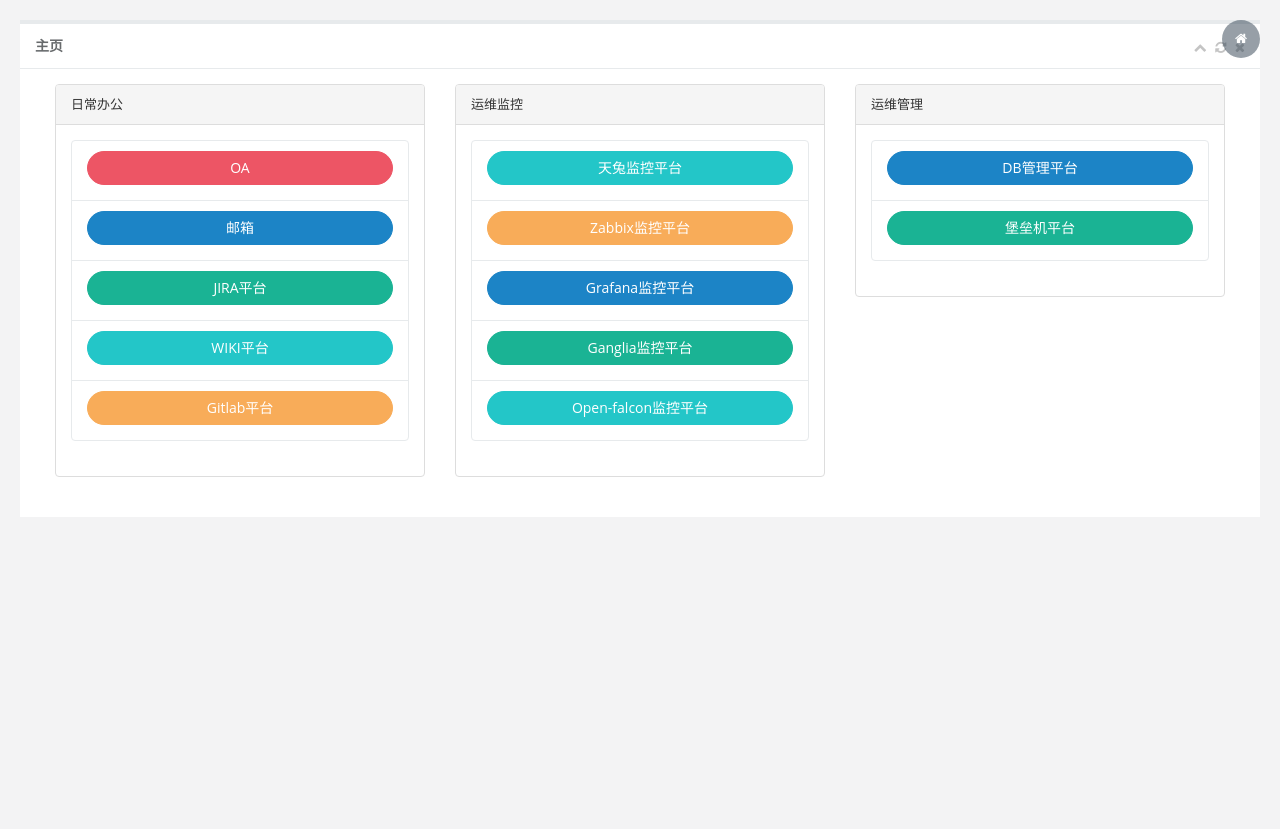
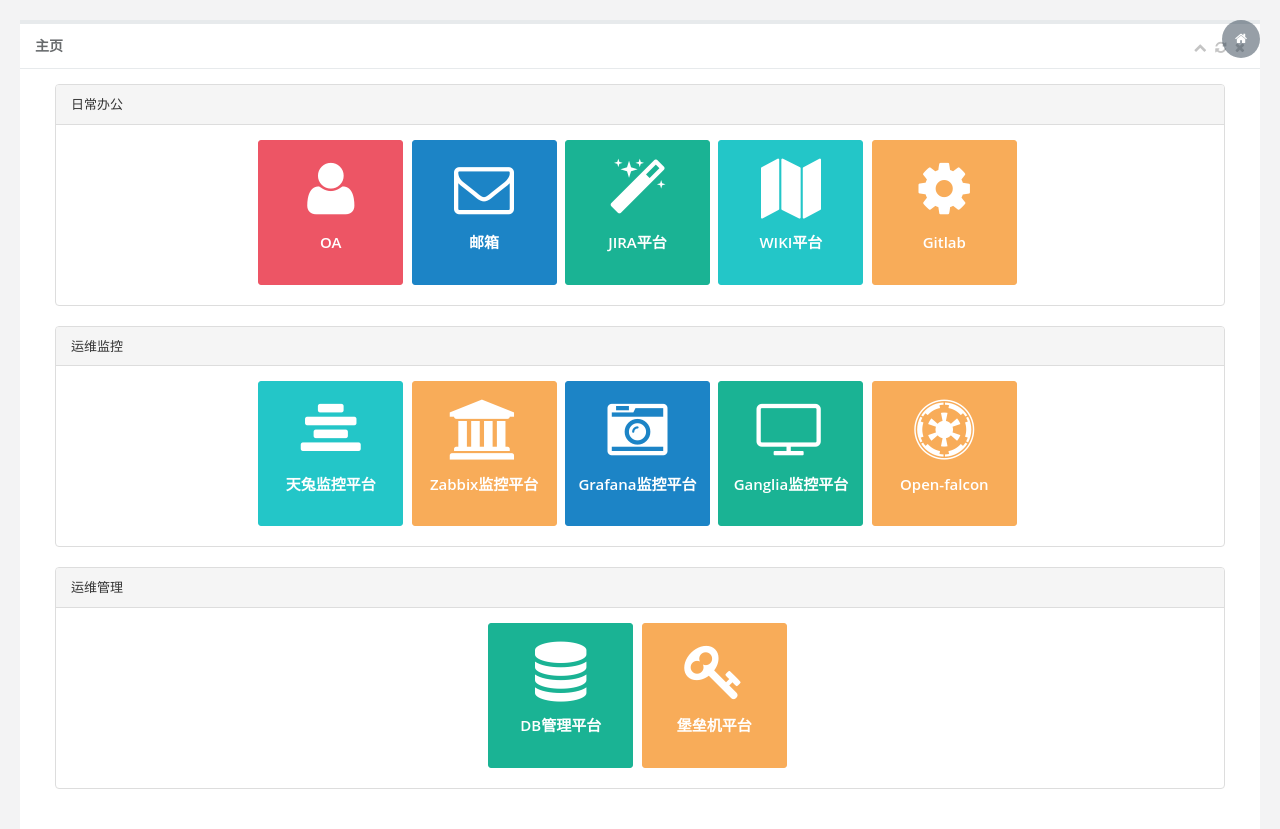
Before and after one commit to wqqsukida/wcrm, a Django app: page /index_v3/ in a window 1280 px wide. Before the commit the page ends 477 px from the top, so only its background shows below. Run offline with Django 3.2, Linux system fonts and the light colour scheme; some libraries are stand-ins or nearby versions.

Commit message:
修改首页应用按钮

```diff
--- /dev/null
+++ b/static/css/index_v3.css
@@ -0,0 +1,16 @@
+.button_box {
+    width: 145px;
+    height: 145px;
+    overflow: hidden;
+    margin: 0 5px 5px 0;
+    text-align: center;
+    font-size: 15px;
+    font-weight: 600;
+}
+.button_box .fa{
+    display: block;
+    line-height: inherit
+}
+.panel-body{
+    text-align: center;
+}
--- a/templates/index_v3.html
+++ b/templates/index_v3.html
@@ -25,7 +25,7 @@
 
     <link href="/static/css/animate.min.css" rel="stylesheet">
     <link href="/static/css/style.min862f.css?v=4.1.0" rel="stylesheet">
-
+    <link rel="stylesheet" href="/static/css/index_v3.css">
 </head>
 
 <body class="gray-bg">
@@ -48,73 +48,78 @@
                     </div>
 
                     <div class="ibox-content col-sm-12">
-                        <div class="col-sm-4">
+                        <div class="col-sm-12">
                             <div class="panel panel-default">
                                 <div class="panel-heading">
                                         日常办公
                                 </div>
                                 <div class="panel-body">
-                                    <ul class="list-group">
-                                        <li class="list-group-item">
-                                            <a class="btn btn-danger btn-rounded btn-block"  href="#"> OA</a>
-                                        </li>
-                                        <li class="list-group-item">
-                                            <a class="btn btn-success btn-rounded btn-block"  href="#"> 邮箱</a>
-                                        </li>
-                                        <li class="list-group-item">
-                                            <a class="btn btn-primary btn-rounded btn-block"  href="#"> JIRA平台</a>
-                                        </li>
-                                        <li class="list-group-item">
-                                            <a class="btn btn-info btn-rounded btn-block"  href="#"> WIKI平台</a>
-                                        </li>
-                                        <li class="list-group-item">
-                                            <a class="btn btn-warning btn-rounded btn-block"  href="#"> Gitlab平台</a>
-                                        </li>
-
-                        </ul>
+                                    <a href="#" class="button_box btn btn-danger">
+                                        <i class="fa fa-user fa-4x"></i>
+                                        OA
+                                    </a>
+                                    <a href="#" class="button_box btn btn-success">
+                                        <i class="fa fa-envelope-o fa-4x"></i>
+                                        邮箱
+                                    </a>
+                                    <a href="#" class="button_box btn btn-primary">
+                                        <i class="fa fa-magic fa-4x"></i>
+                                        JIRA平台
+                                    </a>
+                                    <a href="#" class="button_box btn btn-info">
+                                        <i class="fa fa-map fa-4x"></i>
+                                        WIKI平台
+                                    </a>
+                                    <a href="#" class="button_box btn btn-warning">
+                                        <i class="fa fa-cog fa-4x"></i>
+                                        Gitlab
+                                    </a>
                                 </div>
                                 </div>
                         </div>
-                        <div class="col-sm-4">
+                        <div class="col-sm-12">
                             <div class="panel panel-default">
                                 <div class="panel-heading">
                                         运维监控
                                 </div>
                                 <div class="panel-body">
-                                    <ul class="list-group">
-                                        <li class="list-group-item">
-                                            <a class="btn btn-info btn-rounded btn-block"  href="#"> 天兔监控平台</a>
-                                        </li>
-                                        <li class="list-group-item">
-                                            <a class="btn btn-warning btn-rounded btn-block"  href="#"> Zabbix监控平台</a>
-                                        </li>
-                                        <li class="list-group-item">
-                                            <a class="btn btn-success btn-rounded btn-block"  href="#"> Grafana监控平台</a>
-                                        </li>
-                                        <li class="list-group-item">
-                                            <a class="btn btn-primary btn-rounded btn-block"  href="#"> Ganglia监控平台</a>
-                                        </li>
-                                        <li class="list-group-item">
-                                            <a class="btn btn-info btn-rounded btn-block J_menuItem"  href="#"> Open-falcon监控平台</a>
-                                        </li>
-                        </ul>
+                                    <a href="#" class="button_box btn btn-info">
+                                        <i class="fa fa-align-center fa-4x"></i>
+                                        天兔监控平台
+                                    </a>
+                                    <a href="#" class="button_box btn btn-warning">
+                                        <i class="fa fa-bank fa-4x"></i>
+                                        Zabbix监控平台
+                                    </a>
+                                    <a href="#" class="button_box btn btn-success">
+                                        <i class="fa fa-camera-retro fa-4x"></i>
+                                        Grafana监控平台
+                                    </a>
+                                    <a href="#" class="button_box btn btn-primary">
+                                        <i class="fa fa-television fa-4x"></i>
+                                        Ganglia监控平台
+                                    </a>
+                                    <a href="#" class="button_box btn btn-warning">
+                                        <i class="fa fa-empire fa-4x"></i>
+                                        Open-falcon
+                                    </a>
                                 </div>
                                 </div>
                         </div>
-                        <div class="col-sm-4">
+                        <div class="col-sm-12">
                             <div class="panel panel-default">
                                 <div class="panel-heading">
                                         运维管理
                                 </div>
                                 <div class="panel-body">
-                                    <ul class="list-group">
-                            <li class="list-group-item">
-                                <a class="btn btn-success btn-rounded btn-block"  href="#"> DB管理平台</a>
-                            </li>
-                            <li class="list-group-item">
-                                <a class="btn btn-primary btn-rounded btn-block"  href="#"> 堡垒机平台</a>
-                            </li>
-                        </ul>
+                                    <a href="#" class="button_box btn btn-primary">
+                                        <i class="fa fa-database fa-4x"></i>
+                                        DB管理平台
+                                    </a>
+                                    <a href="#" class="button_box btn btn-warning">
+                                        <i class="fa fa-key fa-4x"></i>
+                                        堡垒机平台
+                                    </a>
                                 </div>
                                 </div>
                         </div>
```
Also changed, not shown: db.sqlite3.
